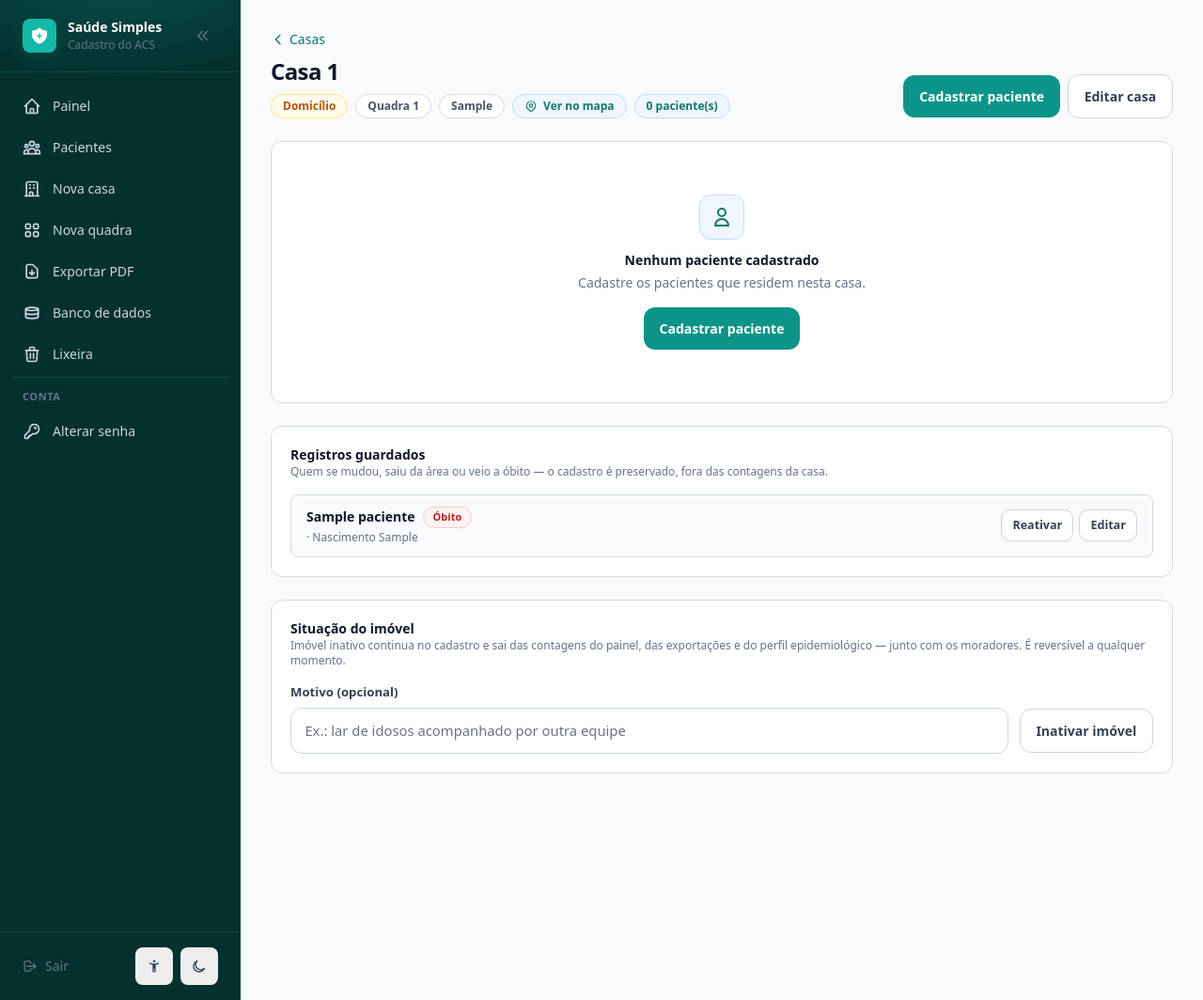
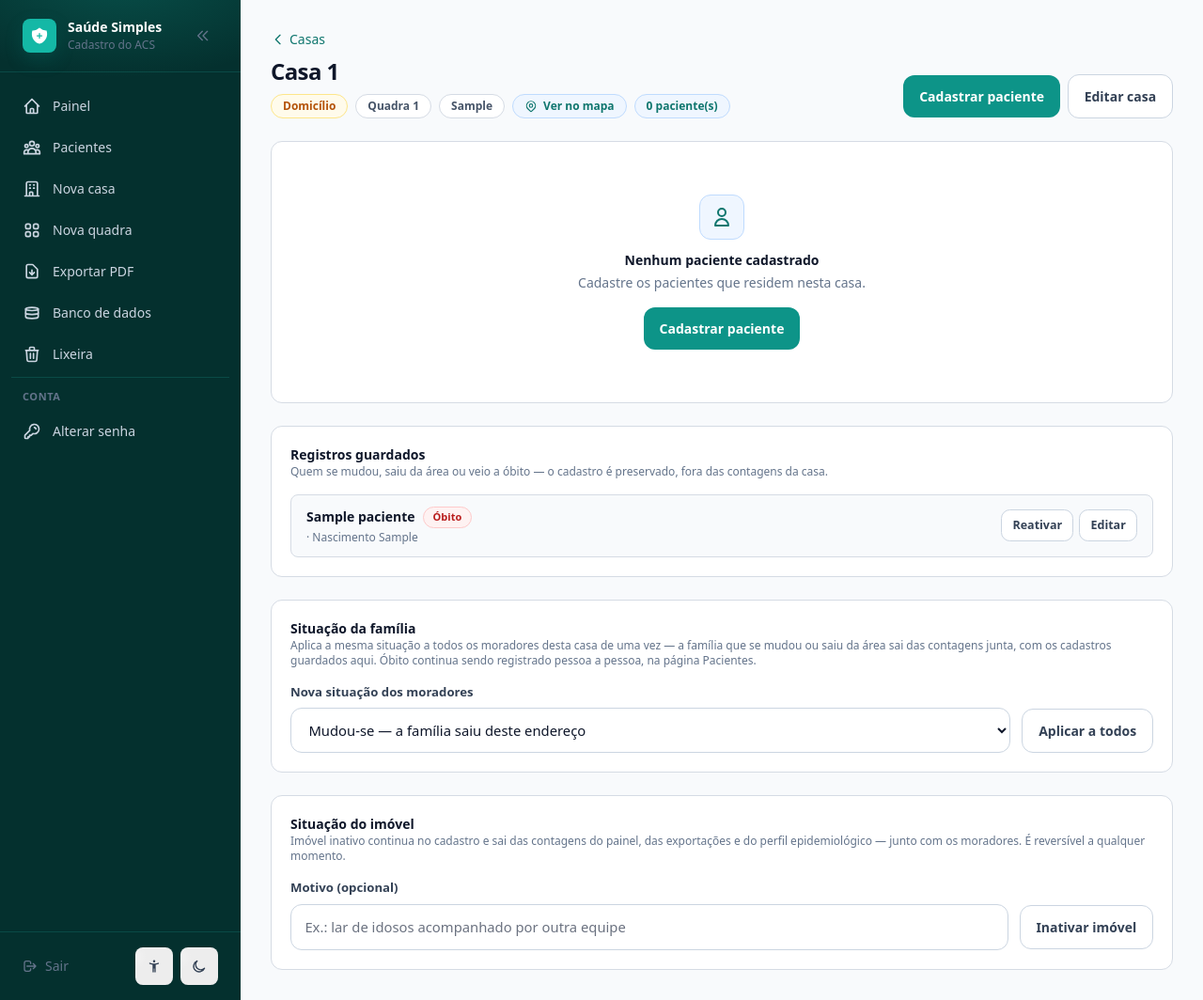
Before and after one commit to haynan1/saude_simples, a Flask app: page /casa/1 in a window 1280 px wide. Shown: the whole page at 94% size. Run offline with Flask 3, Linux system fonts and the light colour scheme; the visitor is signed in with stand-in values (Sample User, id 1); tables that the repository leaves empty hold one stand-in row (values such as "Sample post").

Commit message:
Casas: filtro por ocupação e situação dos moradores pelo painel da casa
Três frentes que se completam no painel da casa e no filtro do painel.

Filtro por ocupação, no modal de filtrar casas: "Com moradores" (as que
entram na contagem) e "Vazias" (domicílio acompanhado sem morador). A regra
de "vazia" estava escrita dentro do indicador; virou predicado único que o
card e o filtro consomem, para o número do card e o resultado do filtro não
poderem divergir. Imóvel inativo não é vazio nem cheio: fica fora dos dois.

Situação da família: aplica mudou-se / fora de área / ativo a todos os
moradores da casa de uma vez — antes só dava para transferi-los. Óbito é
excluído nas duas direções: marcar uma casa inteira como falecida com um
clique é engano que não se desfaz, e "a família voltou" não pode ressuscitar
quem já foi registrado. Backup antes do UPDATE, como nas demais mutações em
lote, e a contagem do aviso ignora quem já estava no estado alvo.

Coluna Situação na tabela da casa: o mesmo menu da página Pacientes, para
resolver o caso de um morador só sem sair da casa.

- A oitava coluna empurrava as ações para fora da tela em 1280px. Filiação
  desceu para a linha secundária (junto de observação e condições) e o
  respiro horizontal das células caiu para 12px: a tabela agora cabe inteira
  em 1280 e 1440, com nome em uma linha em vez de cinco.
- A11y: os selects do modal de filtro ganharam <label for> — eram controles
  sem nome acessível, sozinhos contra 28 usos corretos no resto do app.
- Testes: 286 passando (21 novos), pyflakes limpo.

Co-Authored-By: Claude Opus 5 <noreply@anthropic.com>

```diff
--- a/app.py
+++ b/app.py
@@ -393,6 +393,41 @@ def casa_esta_ativa(casa):
     return status_casa_de(casa) == "ativa"
 
 
+# Ocupação do imóvel. Os predicados abaixo são a régua única: o indicador do
+# painel conta por eles e o filtro da lista recorta por eles. Escrita a regra em
+# dois lugares, o número do card e o resultado do filtro divergiriam no primeiro
+# ajuste — e o operador não teria como saber qual dos dois está certo.
+#
+# Exigem `total_pacientes` na linha (as consultas do painel e do relatório
+# trazem esse total já contando só morador ativo).
+def casa_tem_moradores(casa):
+    """Imóvel acompanhado com pelo menos um morador ativo — é ele que leva
+    gente para a contagem do território."""
+    return casa_esta_ativa(casa) and casa["total_pacientes"] > 0
+
+
+def casa_esta_vazia(casa):
+    """Domicílio acompanhado, sem nenhum morador ativo.
+
+    Vazia é achado de campo, e só vale para imóvel residencial: loja, escola ou
+    terreno baldio sem morador é o esperado, não um alerta. Imóvel inativo não é
+    vazio nem cheio — está fora da conta, e some do indicador junto com os
+    moradores."""
+    return (
+        casa_esta_ativa(casa)
+        and casa["total_pacientes"] == 0
+        and tipo_imovel_de(casa) in TIPOS_IMOVEL_RESIDENCIAIS
+    )
+
+
+# Recortes de ocupação oferecidos no filtro do painel. O rótulo vive no
+# template; aqui mora só o predicado.
+OCUPACAO_FILTROS = {
+    "com_moradores": casa_tem_moradores,
+    "vazias": casa_esta_vazia,
+}
+
+
 def localizacao_de(casa):
     """Link do mapa pronto para virar href — na tela e no PDF.
 
@@ -813,13 +848,7 @@ def build_dashboard_stats(casas, pacientes):
     """
     casas = [casa for casa in casas if casa_esta_ativa(casa)]
     total_casas = len(casas)
-    # "Vazia" é um achado de campo apenas para imóvel residencial — loja,
-    # escola ou terreno baldio sem morador é o esperado, não um alerta.
-    casas_vazias = sum(
-        1
-        for casa in casas
-        if casa["total_pacientes"] == 0 and tipo_imovel_de(casa) in TIPOS_IMOVEL_RESIDENCIAIS
-    )
+    casas_vazias = sum(1 for casa in casas if casa_esta_vazia(casa))
     total_pacientes = len(pacientes)
     # Mesmos predicados dos recortes de exportação — uma única régua.
     criancas = sum(1 for paciente in pacientes if paciente_e_crianca(paciente))
@@ -1427,15 +1456,19 @@ def index():
     # a lista de casas.
     stats = build_dashboard_stats(casas, pacientes)
 
-    # Filtro de casas: por tipo de imóvel (multi) e/ou por quadra.
+    # Filtro de casas: por tipo de imóvel (multi), por ocupação e/ou por quadra.
     tipos_filtro = [
         tipo for tipo in request.args.getlist("tipo") if tipo in TIPOS_IMOVEL_POR_CODIGO
     ]
+    ocupacao_filtro = request.args.get("ocupacao", "").strip()
+    if ocupacao_filtro not in OCUPACAO_FILTROS:
+        ocupacao_filtro = ""
     quadra_filtro = request.args.get("quadra", "").strip()
 
     # Contagens exibidas no modal — calculadas ANTES do recorte, para o
     # operador saber quantos imóveis existem de cada tipo/quadra.
     contagem_tipos = {opcao["codigo"]: 0 for opcao in TIPOS_IMOVEL_OPCOES}
+    contagem_ocupacao = {codigo: 0 for codigo in OCUPACAO_FILTROS}
     sem_quadra_total = 0
     # A lista mostra o território inteiro, inclusive o que não é acompanhado —
     # é por ela que se reativa um imóvel. Quem some é o número no indicador.
@@ -1446,12 +1479,18 @@ def index():
             sem_quadra_total += 1
         if not casa_esta_ativa(casa):
             casas_inativas += 1
+        for codigo, corresponde in OCUPACAO_FILTROS.items():
+            if corresponde(casa):
+                contagem_ocupacao[codigo] += 1
 
     total_casas_geral = len(casas)
     casas_filtradas = casas
     if tipos_filtro:
         tipos_ativos = set(tipos_filtro)
         casas_filtradas = [casa for casa in casas_filtradas if tipo_imovel_de(casa) in tipos_ativos]
+    if ocupacao_filtro:
+        corresponde_ocupacao = OCUPACAO_FILTROS[ocupacao_filtro]
+        casas_filtradas = [casa for casa in casas_filtradas if corresponde_ocupacao(casa)]
     if quadra_filtro == "0":
         casas_filtradas = [casa for casa in casas_filtradas if casa["quadra_id"] is None]
     elif quadra_filtro.isdigit():
@@ -1468,12 +1507,14 @@ def index():
         ordem=ordem,
         pacientes_busca=pacientes_busca,
         tipos_filtro=tipos_filtro,
+        ocupacao_filtro=ocupacao_filtro,
         quadra_filtro=quadra_filtro,
         contagem_tipos=contagem_tipos,
+        contagem_ocupacao=contagem_ocupacao,
         sem_quadra_total=sem_quadra_total,
         total_casas_geral=total_casas_geral,
         casas_inativas=casas_inativas,
-        filtro_ativo=bool(tipos_filtro or quadra_filtro),
+        filtro_ativo=bool(tipos_filtro or ocupacao_filtro or quadra_filtro),
     )
 
 
@@ -2427,6 +2468,70 @@ def transferir_familia(casa_id):
         "success",
     )
     return redirect(url_for("detalhes_casa", casa_id=casa_destino_id))
+
+
+# A família inteira muda de situação junto — mas óbito não. Marcar uma casa
+# inteira como falecida com um clique é o tipo de engano que não se desfaz por
+# memória: quem morreu é registrado pessoa a pessoa, na lista de Pacientes.
+STATUS_FAMILIA_VALIDOS = ("ativo", "mudou_se", "fora_de_area")
+
+
+@app.route("/casa/<int:casa_id>/status-familia", methods=["POST"])
+@login_required
+def alterar_status_familia(casa_id):
+    """Aplica uma situação a todos os moradores da casa de uma vez: a família
+    que se mudou, saiu da área — ou voltou."""
+    casa = get_house_or_404(casa_id)
+    if casa is None:
+        return redirect(url_for("index"))
+
+    destino = url_for("detalhes_casa", casa_id=casa_id)
+    status = request.form.get("status", "").strip()
+    if status not in STATUS_FAMILIA_VALIDOS:
+        flash("Escolha a situação a aplicar aos moradores.", "danger")
+        return redirect(destino)
+
+    # Mutação em lote: backup antes, como na transferência da família e no
+    # status em massa da lista de pacientes.
+    try:
+        criar_backup("antes_status_familia")
+    except (sqlite3.Error, OSError) as exc:
+        logger.error("Falha ao criar backup antes de mudar a família da casa %s: %s", casa_id, exc)
+        flash("Não foi possível criar backup de segurança. Alteração cancelada.", "danger")
+        return redirect(destino)
+
+    conn = get_db_connection()
+    # Quem já está no estado alvo fica de fora para a contagem do aviso dizer o
+    # que de fato mudou; óbito nunca é tocado, em nenhuma das direções.
+    cursor = conn.execute(
+        "UPDATE pacientes SET status = ?"
+        " WHERE casa_id = ? AND COALESCE(status, 'ativo') NOT IN ('obito', ?)",
+        (status, casa_id, status),
+    )
+    alterados = cursor.rowcount
+    conn.commit()
+    conn.close()
+
+    if alterados == 0:
+        flash("Nenhum morador desta casa precisava dessa mudança.", "info")
+        return redirect(destino)
+
+    logger.info(
+        "Situação da família da casa %s: %s morador(es) → %s, a partir de %s",
+        casa_id,
+        alterados,
+        status,
+        request.remote_addr,
+    )
+    if status == "ativo":
+        flash(f"{alterados} morador(es) voltaram a contar nesta casa.", "success")
+    else:
+        flash(
+            f"{alterados} morador(es) marcados como “{status_paciente_label(status)}”. "
+            "Os cadastros ficam guardados na casa, fora das contagens.",
+            "success",
+        )
+    return redirect(destino)
 
 
 # ---------------------------------------------------------------------------
--- a/templates/detalhes_casa.html
+++ b/templates/detalhes_casa.html
@@ -72,26 +72,36 @@
       <table class="w-full text-sm">
         <thead>
           <tr class="bg-slate-50 text-left">
-            <th class="px-4 py-3 font-semibold text-slate-600">Nome</th>
-            <th class="px-4 py-3 font-semibold text-slate-600">CPF/CNS</th>
-            <th class="px-4 py-3 font-semibold text-slate-600">Nascimento</th>
-            <th class="px-4 py-3 font-semibold text-slate-600">Telefone</th>
-            <th class="px-4 py-3 font-semibold text-slate-600">Nome do pai</th>
-            <th class="px-4 py-3 font-semibold text-slate-600">Nome da mãe</th>
-            <th class="px-4 py-3 font-semibold text-slate-600 text-right">Ações</th>
+            <th class="px-3 py-3 font-semibold text-slate-600">Nome</th>
+            <th class="px-3 py-3 font-semibold text-slate-600">CPF/CNS</th>
+            <th class="px-3 py-3 font-semibold text-slate-600">Nascimento</th>
+            <th class="px-3 py-3 font-semibold text-slate-600">Telefone</th>
+            <th class="px-3 py-3 font-semibold text-slate-600">Situação</th>
+            <th class="px-3 py-3 font-semibold text-slate-600 text-right">Ações</th>
           </tr>
         </thead>
         <tbody class="divide-y divide-slate-100">
           {% for paciente in pacientes %}
             <tr class="table-row hover:bg-slate-50">
-              <td class="px-4 py-3 font-semibold text-slate-900">{{ paciente.nome }}</td>
-              <td class="px-4 py-3 whitespace-nowrap text-slate-600">{{ paciente.cpf|cpf_cns }}</td>
-              <td class="px-4 py-3 whitespace-nowrap text-slate-600">{{ paciente.data_nascimento|data_br }}</td>
-              <td class="px-4 py-3 whitespace-nowrap text-slate-600">{{ paciente.telefone|telefone }}</td>
-              {# `or ''`: filiação nula (banco importado de fora) imprimia "None" na tabela. #}
-              <td class="px-4 py-3 text-slate-600">{{ paciente.nome_pai or '' }}</td>
-              <td class="px-4 py-3 text-slate-600">{{ paciente.nome_mae or '' }}</td>
-              <td class="px-4 py-3">
+              <td class="px-3 py-3 font-semibold text-slate-900">{{ paciente.nome }}</td>
+              <td class="px-3 py-3 whitespace-nowrap text-slate-600">{{ paciente.cpf|cpf_cns }}</td>
+              <td class="px-3 py-3 whitespace-nowrap text-slate-600">{{ paciente.data_nascimento|data_br }}</td>
+              <td class="px-3 py-3 whitespace-nowrap text-slate-600">{{ paciente.telefone|telefone }}</td>
+              <td class="px-3 py-3 whitespace-nowrap">
+                {# Mesmo menu da página Pacientes: mudou a situação, a linha sai
+                   da tabela e reaparece em "Registros guardados", logo abaixo. #}
+                <form method="post" action="{{ url_for('alterar_status_paciente', paciente_id=paciente.id) }}">
+                  <input type="hidden" name="csrf_token" value="{{ csrf_token() }}">
+                  <input type="hidden" name="next" value="{{ request.path }}">
+                  <select class="status-select status-select--ativo" name="status" data-submit-on-change
+                          aria-label="Situação de {{ paciente.nome }}" title="Mudar a situação de {{ paciente.nome }}">
+                    {% for opcao in opcoes_status_paciente %}
+                      <option value="{{ opcao.codigo }}" {% if opcao.codigo == 'ativo' %}selected{% endif %}>{{ opcao.label }}</option>
+                    {% endfor %}
+                  </select>
+                </form>
+              </td>
+              <td class="px-3 py-3">
                 <div class="flex items-center justify-end gap-1.5" role="group" aria-label="Ações do paciente {{ paciente.nome }}">
                   {% if paciente.telefone %}
                     <a
@@ -159,10 +169,19 @@
                 </div>
               </td>
             </tr>
+            {# Filiação desceu para a linha de baixo junto com observação e
+               condições: são dados de conferência, não de varredura. Em coluna,
+               empurravam as ações para fora da tela em telas de notebook. #}
             {% set condicoes = paciente.condicoes_saude|condicoes_lista %}
-            {% if paciente.observacao or condicoes %}
+            {% set filiacao = [] %}
+            {% if paciente.nome_pai %}{% set _ = filiacao.append('Pai: ' ~ paciente.nome_pai) %}{% endif %}
+            {% if paciente.nome_mae %}{% set _ = filiacao.append('Mãe: ' ~ paciente.nome_mae) %}{% endif %}
+            {% if filiacao or paciente.observacao or condicoes %}
               <tr>
-                <td colspan="7" class="px-4 pb-3 pt-0 bg-slate-50">
+                <td colspan="6" class="px-3 pb-3 pt-0 bg-slate-50">
+                  {% if filiacao %}
+                    <p class="text-xs text-slate-600 pt-2">{{ filiacao|join(' · ') }}</p>
+                  {% endif %}
                   {% if paciente.observacao %}
                     <p class="text-xs text-slate-600 pt-2"><span class="font-bold text-slate-700">Obs:</span> {{ paciente.observacao }}</p>
                   {% endif %}
@@ -237,6 +256,38 @@
   </section>
 {% endif %}
 
+{% if pacientes or pacientes_inativos %}
+  <!-- Situação da família: a casa inteira muda de estado de uma vez -->
+  <section class="mt-6 rounded-xl border border-slate-200 bg-white p-5">
+    <div class="mb-4">
+      <h2 class="text-sm font-bold text-slate-900">Situação da família</h2>
+      <p class="text-xs text-slate-500">
+        Aplica a mesma situação a todos os moradores desta casa de uma vez — a família que se mudou
+        ou saiu da área sai das contagens junta, com os cadastros guardados aqui. Óbito continua
+        sendo registrado pessoa a pessoa, na página Pacientes.
+      </p>
+    </div>
+    <form
+      method="post"
+      action="{{ url_for('alterar_status_familia', casa_id=casa.id) }}"
+      data-confirm="A situação escolhida vale para todos os moradores desta casa. Quem está marcado como óbito não é alterado, e nada é apagado — dá para voltar atrás."
+      data-confirm-title="Aplicar a todos os moradores da casa {{ casa.numero_casa }}?"
+      data-confirm-label="Sim, aplicar"
+    >
+      <input type="hidden" name="csrf_token" value="{{ csrf_token() }}">
+      <label class="form-label" for="status-familia">Nova situação dos moradores</label>
+      <div class="flex flex-col gap-3 sm:flex-row sm:items-center">
+        <select class="form-input flex-1" id="status-familia" name="status">
+          <option value="mudou_se">Mudou-se — a família saiu deste endereço</option>
+          <option value="fora_de_area">Fora de Área — não é mais do território</option>
+          <option value="ativo">Ativo — a família voltou</option>
+        </select>
+        <button class="btn-secondary" type="submit">Aplicar a todos</button>
+      </div>
+    </form>
+  </section>
+{% endif %}
+
 <!-- Situação do imóvel: inativar é o meio-termo entre manter e excluir -->
 <section class="mt-6 rounded-xl border border-slate-200 bg-white p-5">
   <div class="mb-4">
```
Also changed, not shown: templates/index.html (+18 -5 lines), tests/test_fluxos.py (+107 -1 lines), tests/test_pacientes.py (+127 -0 lines), tests/test_seguranca.py (+1 -0 lines).
